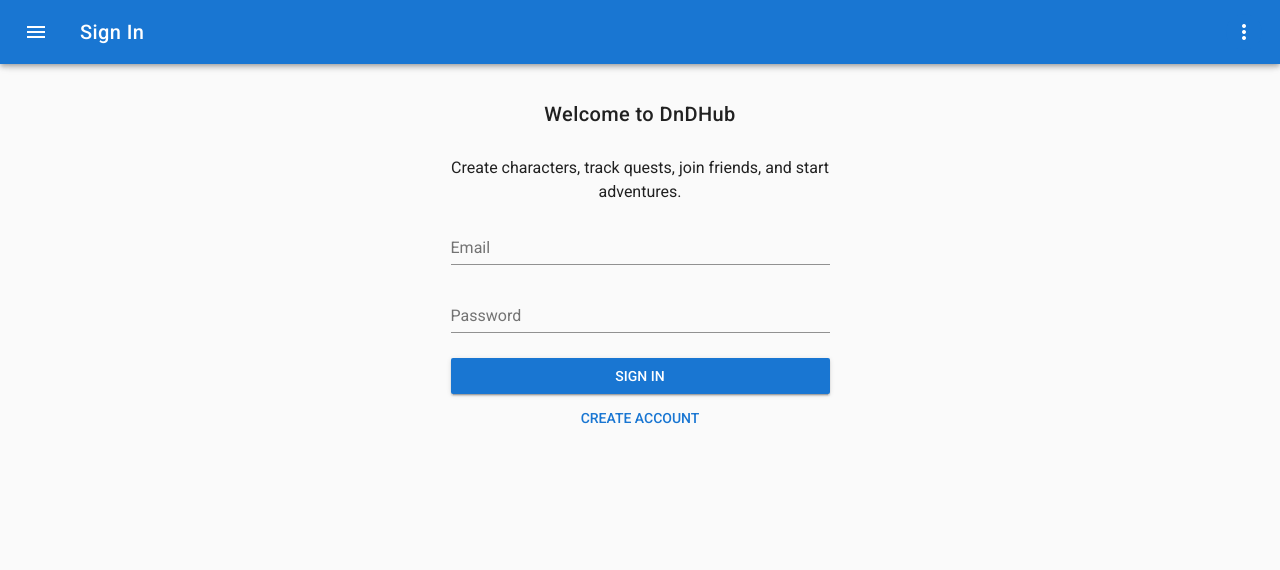
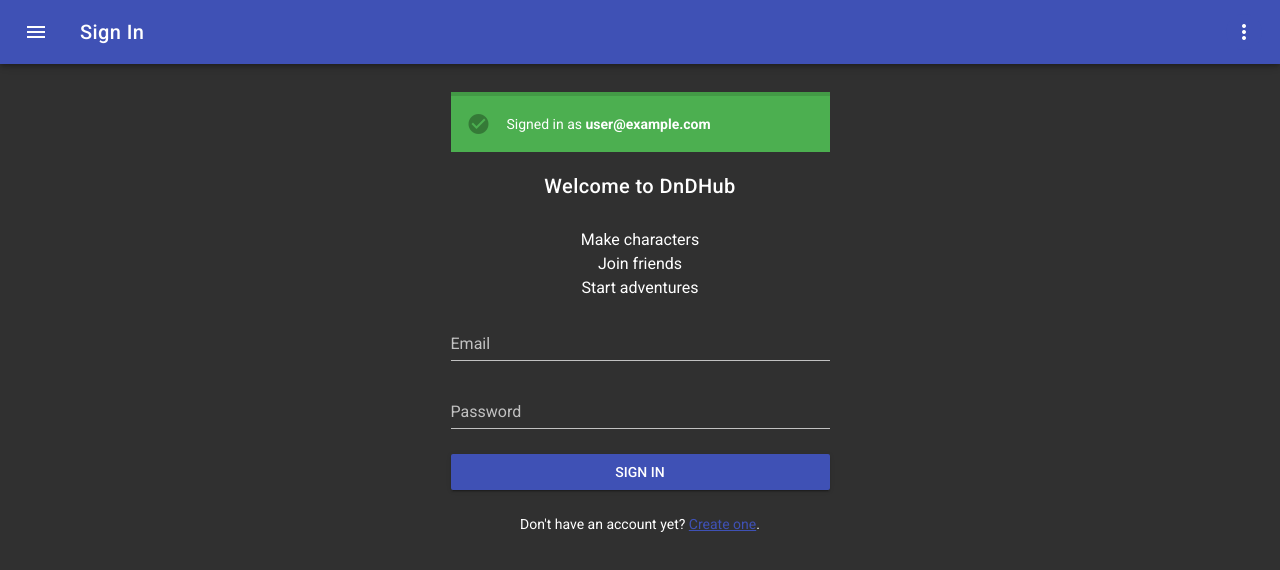
Before and after one commit to dcdrawk/dndhub, a Vue app: page /character/class in a window 1280 px wide. Shown: the top 570 px of the page. Built offline with nearby package versions, Linux system fonts and the light colour scheme; no server answers; sample sign-in values are in the browser's storage; what vuefire would draw is missing.

Commit message:
made some tweaks

```diff
--- a/src/App.vue
+++ b/src/App.vue
@@ -1,5 +1,5 @@
 <template>
-  <v-app>
+  <v-app dark>
     <!-- Nav Drawer -->
     <the-nav-drawer
       :open="navDrawerOpen"
--- a/src/components/characters/CharacterList.vue
+++ b/src/components/characters/CharacterList.vue
@@ -5,7 +5,7 @@
     <v-list
       v-if="characters"
       two-line
-    class="character-list"
+      class="character-list elevation-1"
     >
       <!-- List Tile -->
       <v-list-tile
@@ -69,7 +69,6 @@
         </v-list-tile-action>
       </v-list-tile>
     </v-list>
-  <v-divider/>
 
     <!-- Delete Character Dialog -->
     <v-dialog
--- a/src/components/characters/NewCharacter.vue
+++ b/src/components/characters/NewCharacter.vue
@@ -64,7 +64,7 @@
               />
             </v-flex>
 
-            <v-flex xs12>
+            <v-flex xs12 md6>
               <custom-select
                 label="Race"
                 :value="character.race"
@@ -77,7 +77,7 @@
               />
             </v-flex>
 
-            <v-flex xs12>
+            <v-flex xs12 md6>
               <custom-select
                 :disabled="!character.race"
                 label="Subrace"
@@ -91,7 +91,7 @@
               />
             </v-flex>
 
-            <v-flex xs12>
+            <v-flex xs12 md6>
               <custom-select
                 label="Class"
                 :value="character.class"
@@ -104,7 +104,7 @@
               />
             </v-flex>
 
-            <v-flex xs12>
+            <v-flex xs12 md6>
               <custom-select
                 :disabled="!character.class"
                 :label="subclassLabel || 'Subclass'"
@@ -118,7 +118,7 @@
               />
             </v-flex>
 
-            <v-flex xs12>
+            <v-flex md6>
               <custom-select
                 label="Alignment"
                 :value="character.alignment"
@@ -131,7 +131,7 @@
               />
             </v-flex>
 
-            <v-flex xs12>
+            <v-flex md6>
               <custom-select
                 label="Background"
                 :value="character.background"
--- a/src/components/layout/TheNavDrawer.vue
+++ b/src/components/layout/TheNavDrawer.vue
@@ -3,7 +3,6 @@
   <v-navigation-drawer
     app
     fixed
-    light
     temporary
     :value="open"
     class="the-nav-drawer"
--- a/src/main.js
+++ b/src/main.js
@@ -8,9 +8,17 @@ import firebase from './firebase'
 import VeeValidate from 'vee-validate'
 import Vuetify from 'vuetify'
 import 'vuetify/dist/vuetify.min.css'
+import colors from 'vuetify/es5/util/colors'
 
 Vue.config.productionTip = false
-Vue.use(Vuetify)
+Vue.use(Vuetify, {
+  theme: {
+    primary: colors.indigo.base,
+    secondary: colors.blue.darken1,
+    accent: colors.shades.black,
+    error: colors.red.accent3
+  }
+})
 Vue.use(VeeValidate)
 Vue.use(eventBus)
 Vue.use(firebase)
--- a/src/views/auth/CreateAccount.vue
+++ b/src/views/auth/CreateAccount.vue
@@ -67,17 +67,14 @@
           Create Account
         </v-btn>
 
-        <!-- Create Account -->
+        <!-- Sign In Link -->
         <p class="account-text">
           Already Have an account?
+          <router-link to="/">
+            Sign In
+          </router-link>
         </p>
-        <v-btn
-          flat
-          block
-          color="primary"
-        >
-          Sign In
-        </v-btn>
+
       </v-flex>
       <v-flex xs12 class="actions">
       </v-flex>
--- a/src/views/auth/SignIn.vue
+++ b/src/views/auth/SignIn.vue
@@ -2,7 +2,15 @@
   <v-container>
     <v-layout row wrap justify-center>
       <v-flex xs12 md6 lg4 xl2>
-
+        <!-- Signed In As -->
+        <v-alert
+          v-if="user"
+          type="success"
+          :value="true"
+          class="mb-4"
+        >
+          Signed in as <strong>{{ user.email }}</strong>
+        </v-alert>
         <!-- Title -->
         <h3 class="title">
           Welcome to DnDHub
@@ -10,10 +18,9 @@
 
         <!-- Subheading -->
         <p class="subheading">
-          Create characters,
-          track quests,
-          join friends,
-          and start adventures.
+          Make characters<br>
+          Join friends<br>
+          Start adventures
         </p>
 
         <!-- Email field -->
@@ -49,15 +56,19 @@
           Sign In
         </v-btn>
 
+        <p class="text-xs-center mt-4">
+          Don't have an account yet? <router-link to="create-account">Create one</router-link>.
+        </p>
+
         <!-- Create Account -->
-        <v-btn
+        <!-- <v-btn
           flat
           block
           color="primary"
           to="create-account"
         >
           Create Account
-        </v-btn>
+        </v-btn> -->
       </v-flex>
       <v-flex xs12 class="actions">
       </v-flex>
@@ -77,6 +88,13 @@ export default {
       password: undefined,
       loading: false,
       error: undefined
+    }
+  },
+
+  // Computed
+  computed: {
+    user () {
+      return this.$store.state.user
     }
   },
 
--- a/src/views/user/Characters.vue
+++ b/src/views/user/Characters.vue
@@ -1,5 +1,5 @@
 <template>
-  <v-layout column justify-center>
+  <v-layout row justify-center>
     <transition appear name="slide-y-reverse-transition" mode="out-in">
 
       <!-- Loading Spinner -->
@@ -7,7 +7,7 @@
         <v-progress-circular indeterminate color="secondary"></v-progress-circular>
       </v-flex>
 
-      <v-flex v-else xs12>
+      <v-flex v-else xs12 md9>
         <!-- No Characters Message -->
         <div class="no-characters-message" v-if="characters.length === 0">
           It looks like you don't have any characters yet.<br><br>
--- a/src/views/user/Profile.vue
+++ b/src/views/user/Profile.vue
@@ -4,13 +4,9 @@
       <v-flex xs12 v-if="user">
 
         <!-- Signed In As -->
-        <v-card>
-          <v-card-title class="signed-in-as green white--text">
-            <div >
-              Signed in as <strong>{{ user.email }}</strong>
-            </div>
-          </v-card-title>
-        </v-card>
+        <v-alert type="success" :value="true" class="signed-in-as">
+          Signed in as <strong>{{ user.email }}</strong>
+        </v-alert>
 
         <!-- Display Name Field -->
         <v-text-field
```
Lines whose indentation alone changed are shown as unchanged.
